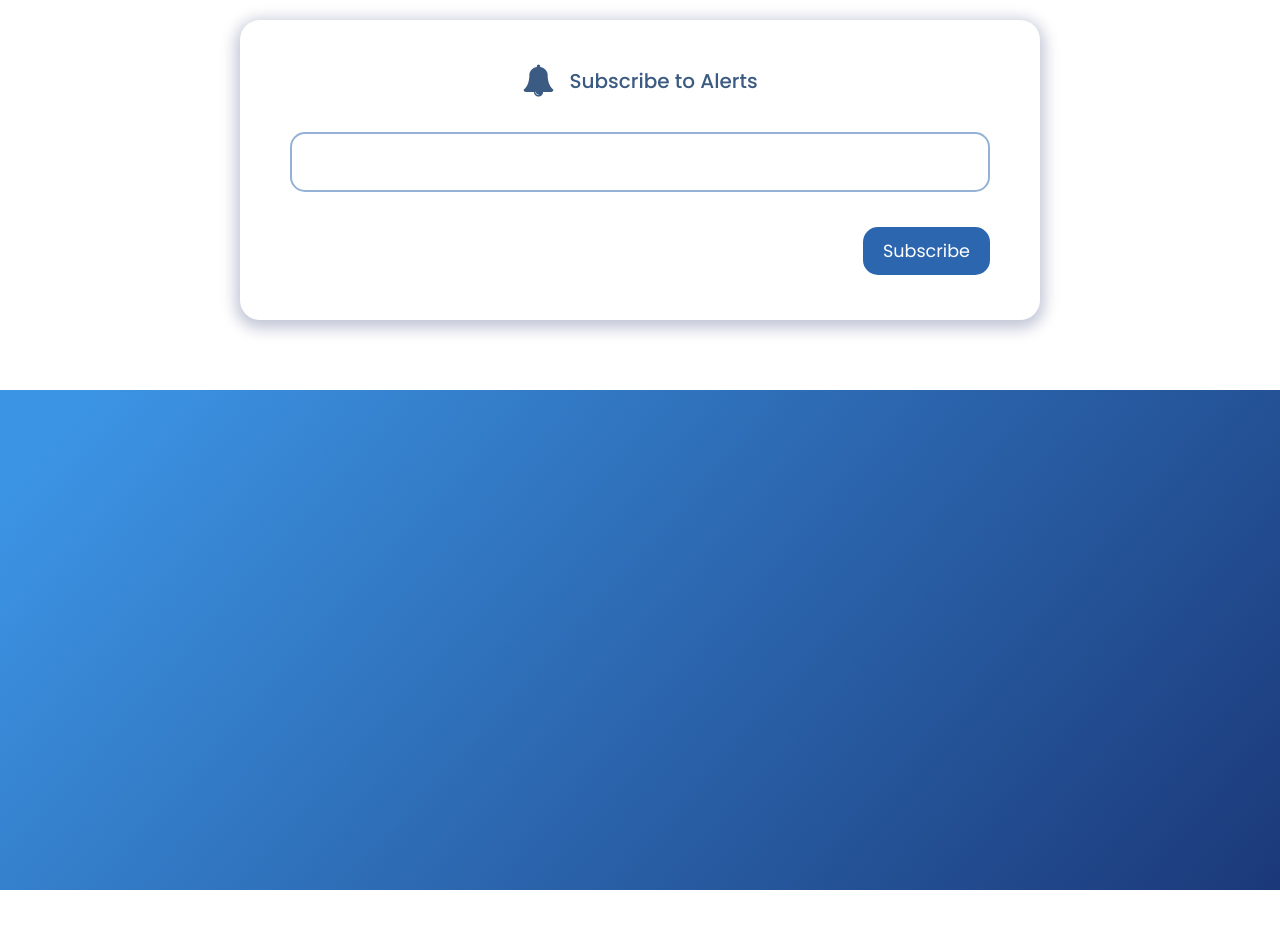
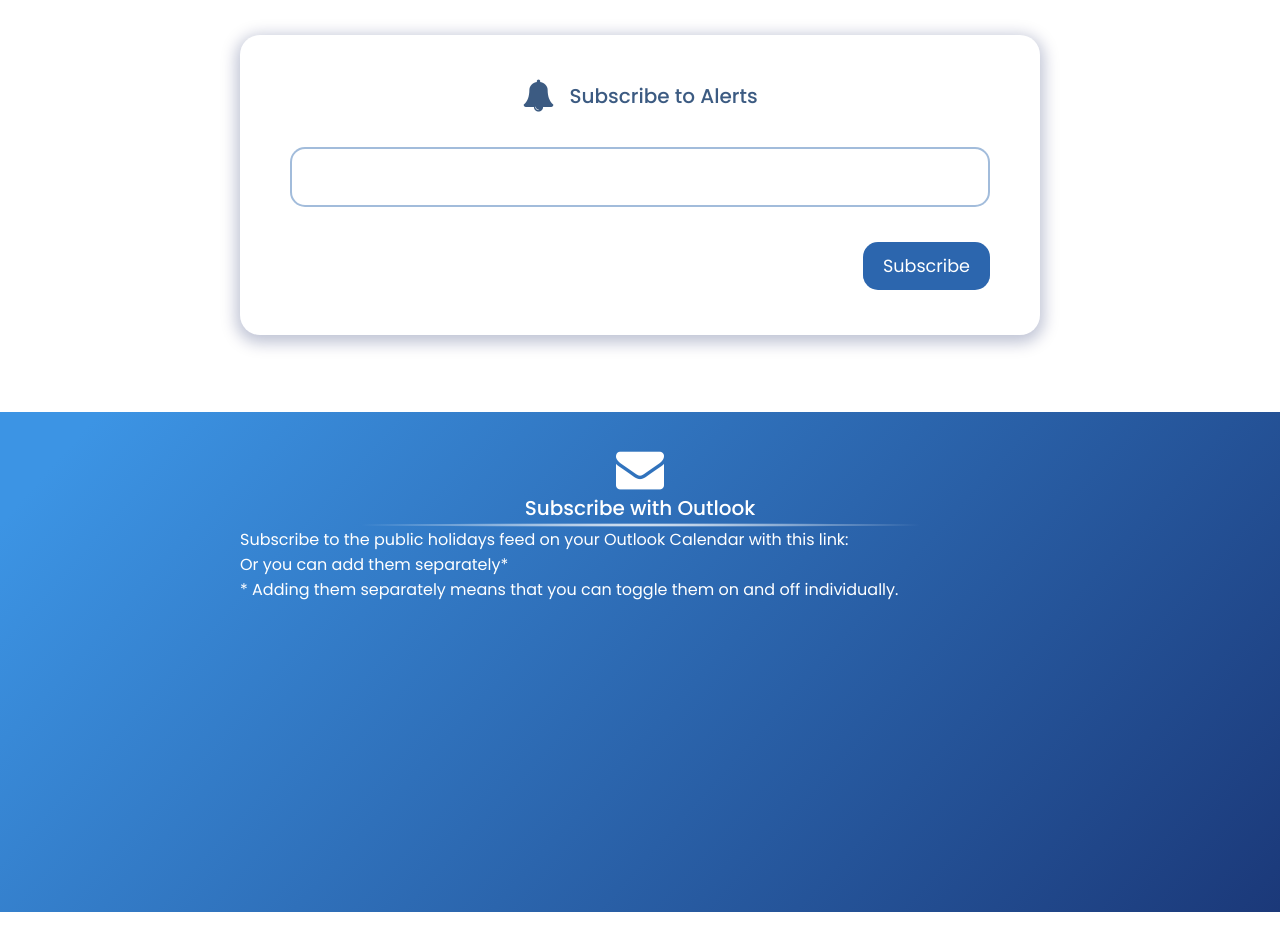
Before and after one commit to YanaG4/public-holiday-calendar, a React (Create React App) app in the folder client/: page / in a window 1280 px wide. Shown: the part 1500-2450 px from the top of the page. Before the commit the page ends 2390 px from the top, so only its background shows below. Built offline with nearby package versions, Linux system fonts and the light colour scheme.

Commit message:
Add focus & hover & active for controls; Subscription container

```diff
--- a/client/src/App.scss
+++ b/client/src/App.scss
@@ -47,11 +47,51 @@
   font-size: 1.1rem;
   align-self: flex-end;
 }
+.small-container button:focus,
+.small-container button:hover
+{
+  background-color: #599beb
+}
+.small-container button:active
+{
+  background-color: white;
+  outline: 2px solid #599beb;
+  color: #599beb;
+}
 input {
   width: 100%;
   height: 60px;
   border-radius: 15px;
-  border: 2px solid #2C66AE80;
+  border: 2px solid #2C66AE70;
   outline: none;
   padding-left: 15px;
 }
+input:focus,
+input:hover {
+  border: .149rem solid #599beb;
+}
+
+body ::-webkit-scrollbar {
+  width: 10px;
+}
+
+body ::-webkit-scrollbar-thumb {
+  background: #2C66AE;
+  border-radius: 100px;
+  border: 3px white solid;
+  background-clip: padding-box;
+}
+
+body ::-webkit-scrollbar-thumb:hover
+ {
+  background: #599beb;
+}
+button:focus {
+  outline: none;
+  border: none;
+}
+.underline {
+  width: 577px;
+  height: 4px;
+  background: radial-gradient(50% 50% at 50% 50%, #FFFFFF 0%, rgba(255, 255, 255, 0) 100%);
+}
--- a/client/src/Components/Calendar.scss
+++ b/client/src/Components/Calendar.scss
@@ -1,8 +1,9 @@
 @import 'react-big-calendar/lib/sass/styles';
 
 .calendar-container {
-  height: 800px;
+  height: 815px;
   min-height: 600px;
+  overflow-y: auto;
   width: 95vw;
   max-width: 1200px;
   margin-top: 200px;
@@ -100,3 +101,22 @@
 .rbc-button-link {
   font-size: 1rem;
 }
+
+.rbc-row-content {
+  overflow-y: auto;
+}
+.rbc-show-more {
+  font-size: .9rem;
+}
+.rbc-button-link:focus {
+  border-radius: 50%;
+  min-width: 25px;
+  min-height: 25px;
+  color: white;
+  background-color: #599beb;
+  padding-left: 4px;
+  padding-right: 4px;
+}
+.rbc-show-more:focus {
+  border-radius: 5px;
+}
--- /dev/null
+++ b/client/src/Components/iCalSubscription/Subscription.css
@@ -0,0 +1,3 @@
+.text-header i {
+    font-size: 3rem;
+}
--- a/client/src/Components/iCalSubscription/Subscription.js
+++ b/client/src/Components/iCalSubscription/Subscription.js
@@ -0,0 +1,21 @@
+import React from 'react'
+import './Subscription.css'
+
+export default function Subscription() {
+    return (
+        <div>
+            <div className='text-header'>
+                <i class="fa fa-envelope"></i>
+                <h3>Subscribe with Outlook</h3>
+                <div className='underline underline-white'></div>
+            </div>
+            <div className='links-container'>
+                <p>Subscribe to the public holidays feed on your Outlook Calendar with this link:</p>
+                <div></div>
+                <p>Or you can add them separately*</p>
+                <div></div>
+                <p className='warning-text'>* Adding them separately means that you can toggle them on and off individually.</p>
+            </div>
+        </div>
+    )
+}
--- a/client/src/Components/iCalSubscription/SubscriptionContainer.css
+++ b/client/src/Components/iCalSubscription/SubscriptionContainer.css
@@ -1,6 +1,25 @@
-.subscription-container{
+.subscription-gradient{
+    z-index: -1;
+    position: relative;
+    top: -190px;
     width: 100%;
     height: 500px;
     background: #18306F;
     background: linear-gradient(311.7deg, #18306F -8.87%, #3C94E4 94.25%);
 }
+.subscription-container {
+    position: relative;
+    color:white;
+    max-width: 800px;
+    width: 85vw;
+    padding-top: 40px;
+}
+.text-header {
+    display: flex;
+    flex-direction: column;
+    align-items: center;
+}
+.text-header h3 {
+    font-size: 1.25rem;
+    font-weight: 500;
+}
--- a/client/src/Components/iCalSubscription/SubscriptionContainer.js
+++ b/client/src/Components/iCalSubscription/SubscriptionContainer.js
@@ -1,8 +1,15 @@
 import React from 'react'
+import Subscription from './Subscription'
 import './SubscriptionContainer.css'
 
 export default function SubscriptionContainer() {
     return (
-        <div className='subscription-container'></div>
+        <>
+
+            <div className='subscription-container'>
+                <Subscription />
+            </div>
+            <div className='subscription-gradient'> </div>
+        </>
     )
 }
```
